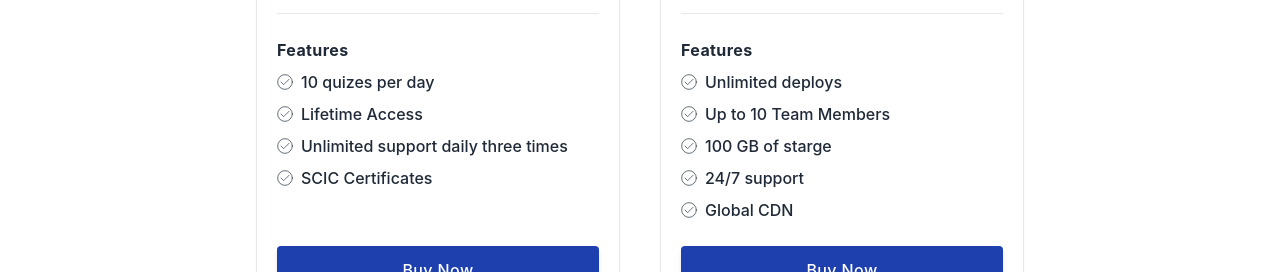
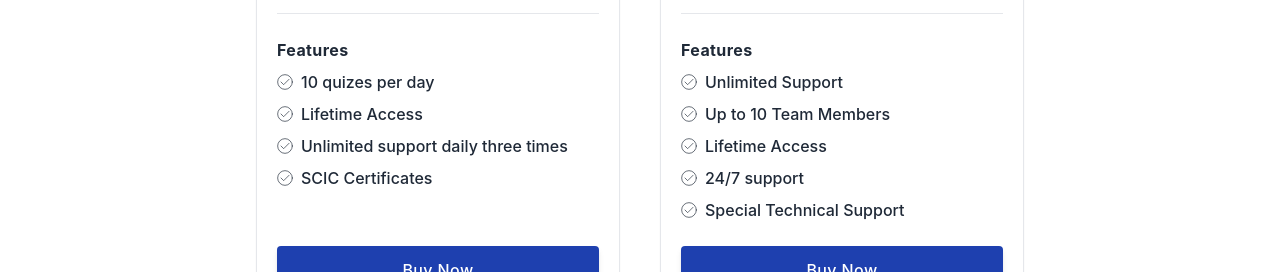
Before and after one commit to Abu-Saleh-Rony/E-Learning-Platform-Client, a React (Create React App) app: page /pricing in a window 1280 px wide. Shown: the part 525-797 px from the top of the page. Built offline with nearby package versions, Linux system fonts and the light colour scheme; no server answers.

Commit message:
added pricing update

```diff
--- a/src/component/Pricing/Pricing.js
+++ b/src/component/Pricing/Pricing.js
@@ -261,7 +261,7 @@ const Pricing = () => {
                       />
                     </svg>
                   </div>
-                  <p className="font-medium text-gray-800">Unlimited deploys</p>
+                  <p className="font-medium text-gray-800">Unlimited Support</p>
                 </li>
                 <li className="flex items-center">
                   <div className="mr-2">
@@ -311,7 +311,7 @@ const Pricing = () => {
                       />
                     </svg>
                   </div>
-                  <p className="font-medium text-gray-800">100 GB of starge</p>
+                  <p className="font-medium text-gray-800">Lifetime Access</p>
                 </li>
                 <li className="flex items-center">
                   <div className="mr-2">
@@ -359,7 +359,7 @@ const Pricing = () => {
                       />
                     </svg>
                   </div>
-                  <p className="font-medium text-gray-800">Global CDN</p>
+                  <p className="font-medium text-gray-800">Special Technical Support</p>
                 </li>
               </ul>
             </div>
```
